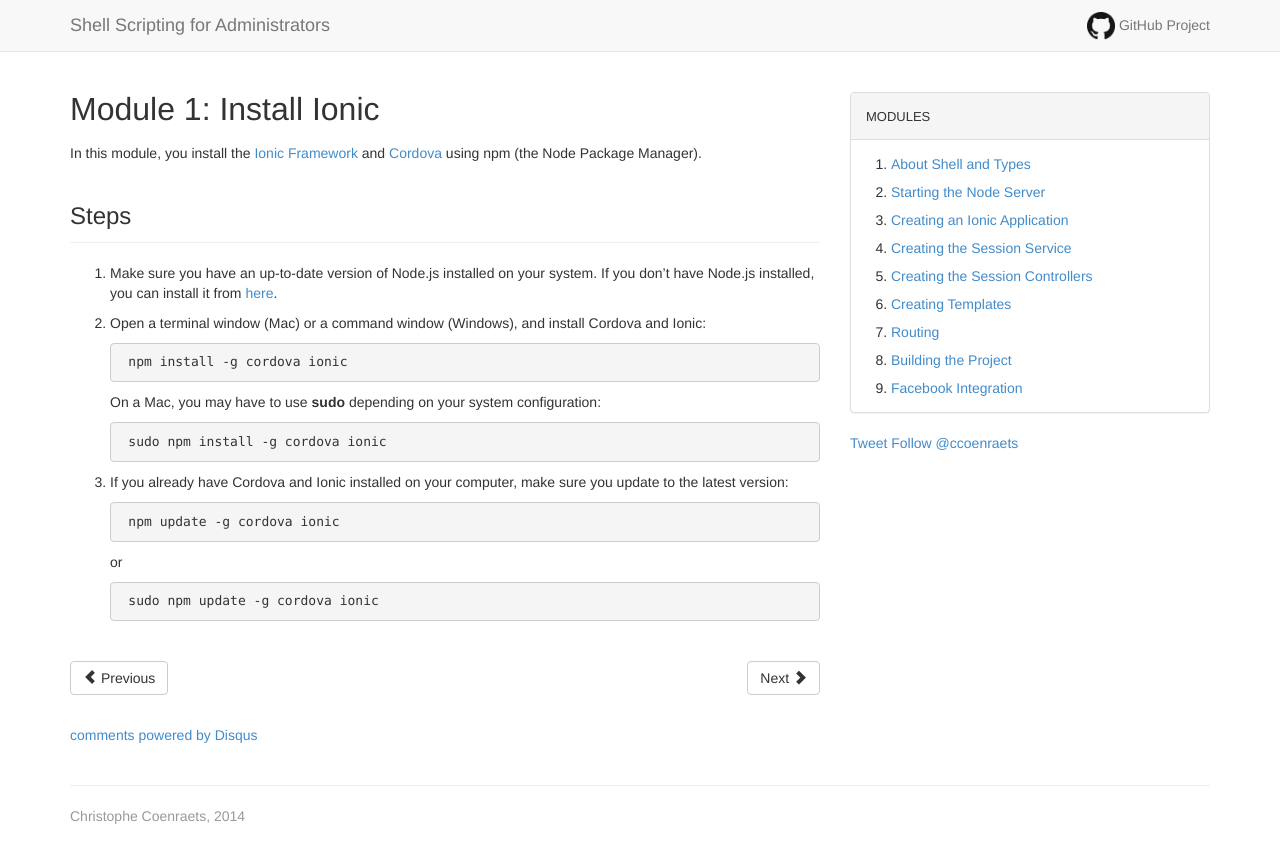
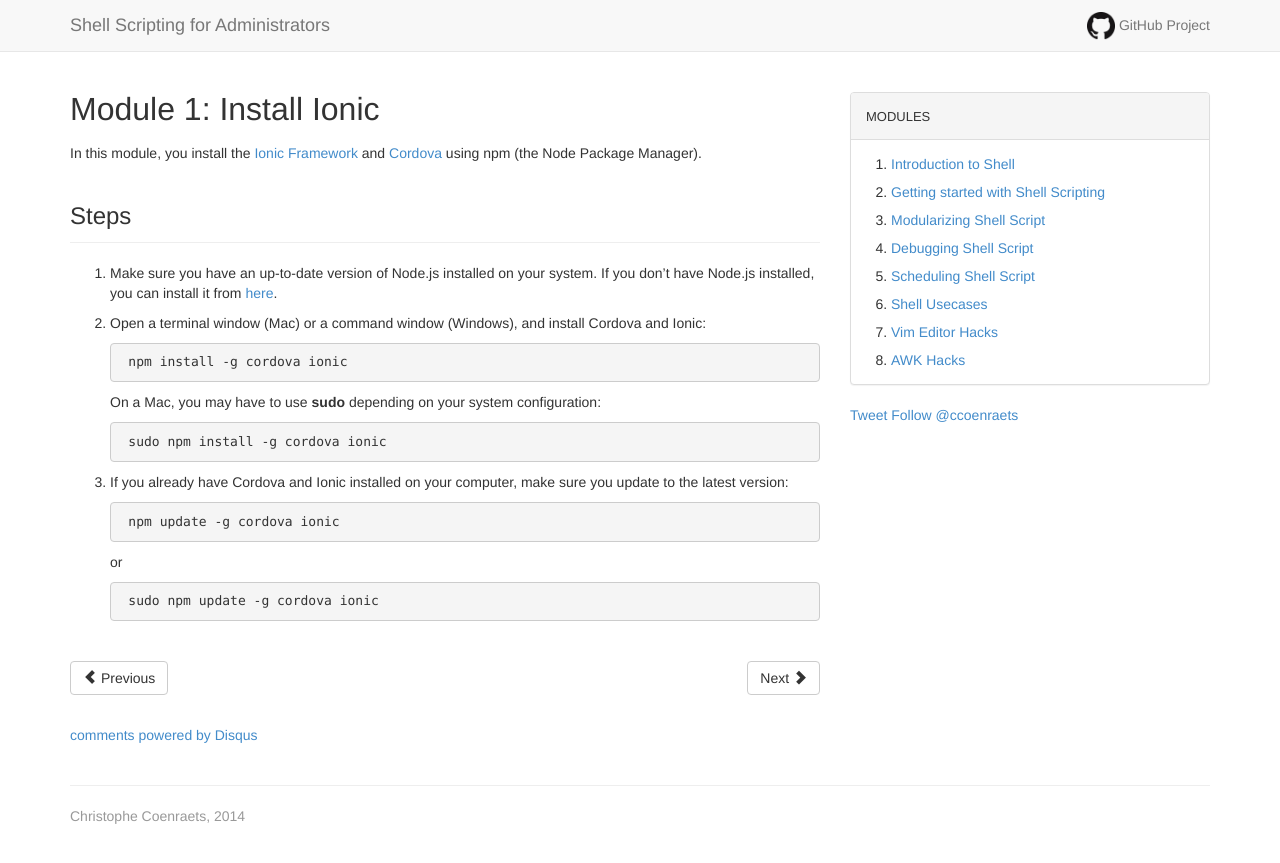
Before and after one commit to Thirunavukkarasu/shell-scripting-tutorial, a Jekyll site: the page built from shell-and-types.md, in a window 1280 px wide. Shown: the top 863 px of the page. Built offline with Jekyll 4.4.1, drawn with Linux system fonts in a browser that asks for light colours; comment, search, counter and statistics services are not loaded.

Commit message:
Updated module.html

```diff
--- a/_layouts/module.html
+++ b/_layouts/module.html
@@ -39,15 +39,14 @@
             <!-- Default panel contents -->
             <div class="panel-heading" style="font-variant:small-caps;font-size: 18px;">modules</div>
             <ol class="list-group">
-                <li><a href="shell-and-types.html">About Shell and Types</a></li>
-                <li><a href="start-node-server.html">Starting the Node Server</a></li>
-                <li><a href="create-ionic-application.html">Creating an Ionic Application</a></li>
-                <li><a href="create-angular-service.html">Creating the Session Service</a></li>
-                <li><a href="create-angular-controller.html">Creating the Session Controllers</a></li>
-                <li><a href="create-ionic-template.html">Creating Templates</a></li>
-                <li><a href="angular-ui-router.html">Routing</a></li>
-                <li><a href="build-ionic-project.html">Building the Project</a></li>
-                <li><a href="ionic-facebook-integration.html">Facebook Integration</a></li>
+                <li><a href="introduction-to-shell.html">Introduction to Shell</a></li>
+                <li><a href="getting-started-with-shell.html">Getting started with Shell Scripting</a></li>
+                <li><a href="modularizing-shell-script.html">Modularizing Shell Script</a></li>
+                <li><a href="debugging-shell-script.html">Debugging Shell Script</a></li>
+                <li><a href="scheduling-shell-script.html">Scheduling Shell Script</a></li>
+                <li><a href="shell-usecases.html">Shell Usecases</a></li>
+                <li><a href="vim-editor-hacks.html">Vim Editor Hacks</a></li>
+                <li><a href="awk-hacks.html">AWK Hacks</a></li>
             </ol>
             <p></p>
         </div>
```
